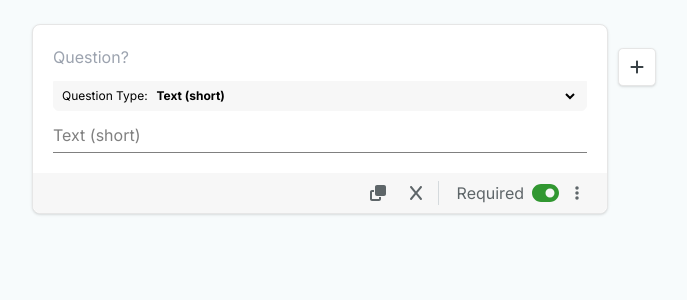
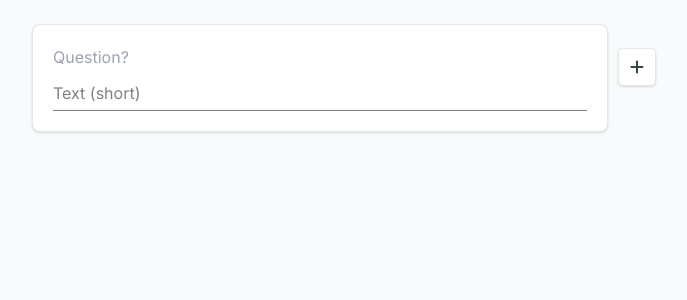
Before and after one commit to jp-ryuji/open-form, a Next.js app: page / in a window 1280 px wide. Shown: the top 300 px of the page, without its empty margins (320-1007 px from the left). Built offline with nearby package versions, Linux system fonts and the light colour scheme.

Commit message:
Read and selected question

```diff
--- a/app/components/question/QuestionForm.tsx
+++ b/app/components/question/QuestionForm.tsx
@@ -23,11 +23,15 @@ export default function QuestionForm({
   onDeleteQuestion,
   onDuplicateQuestion,
   onUpdate,
+  onSelect,
+  selected,
 }: {
   question: QuestionType
   onDeleteQuestion: () => void
   onDuplicateQuestion: (question: QuestionType) => void
   onUpdate: (question: QuestionType) => void
+  onSelect: () => void
+  selected: boolean
 }) {
   const isQTypeTextSelected = Object.values(qTypeText).includes(
     question.questionType
@@ -90,7 +94,7 @@ export default function QuestionForm({
     onUpdate({ ...question, ...update })
   }
 
-  const showAnswers = () => {
+  const showAnswers = (selected: boolean) => {
     if (isQTypeTextSelected) {
       return (
         <p className={styles.render_question_text}>
@@ -111,6 +115,7 @@ export default function QuestionForm({
                 icon={icon}
                 num={index + 1}
                 defaultValue={option.value}
+                editable={selected}
                 otherQuestionOptions={questionOptions.filter(
                   (op) => op.key !== option.key
                 )}
@@ -121,11 +126,13 @@ export default function QuestionForm({
               />
             )
           })}
+          {selected && (
             <AddQuestionOption
               icon={icon}
               num={questionOptions.length + 1}
               onClick={addQuestionOptionHandler}
             />
+          )}
         </div>
       )
     }
@@ -134,18 +141,27 @@ export default function QuestionForm({
   }
 
   return (
-    <Card>
+    <div
+      className={[selected ? 'selected' : '', 'mb-4'].join(' ')}
+      onClick={() => selected || onSelect()}
+    >
+      <Card highlight={selected}>
         <CardBody>
+          <div>
             <QuestionInput
               question={question.question}
               onChange={(update) => onUpdate({ ...question, question: update })}
             />
+            {selected && (
               <QuestionTypeSelect
                 value={question.questionType}
                 onChange={changeQuestionTypeHandler}
               />
-        <div>{showAnswers()}</div>
+            )}
+          </div>
+          <div>{showAnswers(selected)}</div>
         </CardBody>
+        {selected && (
           <div className={questionStyles.questionActions}>
             <QuestionFormBottomBar
               required={question.required}
@@ -154,6 +170,8 @@ export default function QuestionForm({
               onRequired={(required) => updateQuestion({ required })}
             />
           </div>
+        )}
       </Card>
+    </div>
   )
 }
--- a/app/components/question/QuestionOption.tsx
+++ b/app/components/question/QuestionOption.tsx
@@ -10,11 +10,15 @@ import { DuplicateWarning } from './DuplicateWarning'
 import MultipleOptionsIconOrNum from './MultipleOptionsIconOrNum'
 import styles from './Question.module.css'
 
-export default function QuestionOption(props: {
+export default function QuestionOption({
+  editable,
+  ...props
+}: {
   icon?: IconDefinition
   num: number
   defaultValue: string
   otherQuestionOptions: any[]
+  editable: boolean
   onUpdate: (value: string) => void
   onDelete: () => void
 }) {
@@ -66,8 +70,8 @@ export default function QuestionOption(props: {
         onBlur={updateQuestionOptionHandler}
         className="mr-auto"
       />
-      {showDuplicateWarning()}
-      {showDeleteIcon()}
+      {editable && showDuplicateWarning()}
+      {editable && showDeleteIcon()}
     </label>
   )
 }
--- a/app/components/questions/QuestionForms.tsx
+++ b/app/components/questions/QuestionForms.tsx
@@ -22,6 +22,11 @@ export default function QuestionForms() {
     questionStore.updateQuestion(index, question)
   }
 
+  const selectQuestionFormHandler = (question: Question) => {
+    console.log('select', question)
+    questionStore.selectQuestion(question)
+  }
+
   return (
     <ActionsBarContainer>
       <div className="pb-32">
@@ -30,6 +35,7 @@ export default function QuestionForms() {
             <QuestionForm
               key={question.id}
               question={question}
+              selected={question.id === questionStore.selectedQuestion}
               onDuplicateQuestion={(duplicate) =>
                 addQuestionFormHandler({ ...duplicate, id: nanoid() })
               }
@@ -37,6 +43,9 @@ export default function QuestionForms() {
               onUpdate={(question) =>
                 updateQuestionFormHandler(index, question)
               }
+              onSelect={() => {
+                selectQuestionFormHandler(question)
+              }}
             />
           ))
         ) : (
--- a/app/components/ui/Card/Card.module.css
+++ b/app/components/ui/Card/Card.module.css
@@ -11,9 +11,9 @@
   margin-top: 1rem;
 }
 
-.card:focus-within {
+.cardHighlight {
   border-color: hsl(210, 80%, 55%);
-  box-shadow: hsla(0, 0%, 0%, 0) 0px 0px 0px 0px, hsla(0, 0%, 0%, 0) 0px 0px 0px 0px, hsla(0, 0%, 0%, 0.2) 0px 2px 6px 0px, hsla(0, 0%, 0%, 0.2) 0px 2px 4px -2px;
+  box-shadow: hsla(210, 80%, 55%, 0.2) 0px 0px 0px 0px, hsla(210, 80%, 55%, 0.2) 0px 0px 0px 0px, hsla(210, 80%, 50%, 0.2) 0px 2px 6px 0px, hsla(210, 80%, 50%, 0.2) 0px 2px 4px -2px;
 }
 
 
--- a/app/components/ui/Card/Card.tsx
+++ b/app/components/ui/Card/Card.tsx
@@ -1,7 +1,11 @@
 import styles from './Card.module.css'
 
-function Card(props: { children: any }) {
-  return <div className={styles.card}>{props.children}</div>
+function Card({ children, highlight }: { children: any; highlight?: boolean }) {
+  return (
+    <div className={[styles.card, highlight && styles.cardHighlight].join(' ')}>
+      {children}
+    </div>
+  )
 }
 
 export default Card
--- a/app/store.ts
+++ b/app/store.ts
@@ -12,10 +12,12 @@ export interface Question {
 }
 
 interface QuestionStore {
+  selectedQuestion: string | undefined
   questions: Question[]
   addQuestion: (question: Question) => void
   updateQuestion: (index: number, question: Partial<Question>) => void
   deleteQuestion: (index: number) => void
+  selectQuestion: (question: Question) => void
 }
 
 const STORAGE_KEY = 'QUESTIONS'
@@ -42,6 +44,7 @@ export const createQuestion = () =>
   } as Question)
 
 export const useQuestionStore = create<QuestionStore>((set) => ({
+  selectedQuestion: undefined,
   questions: loadQuestions() || [createQuestion()],
   addQuestion: (question: Question) =>
     set((state) => ({ questions: [...state.questions, question] })),
@@ -58,6 +61,8 @@ export const useQuestionStore = create<QuestionStore>((set) => ({
         questions: state.questions.filter((_, _index) => index !== _index),
       }
     }),
+  selectQuestion: (question: Question) =>
+    set(() => ({ selectedQuestion: question.id })),
 }))
 
 useQuestionStore.subscribe(({ questions }) => {
```
Also changed, not shown: app/components/question/Question.module.css (line endings or trailing spaces). Lines whose indentation alone changed are shown as unchanged.
